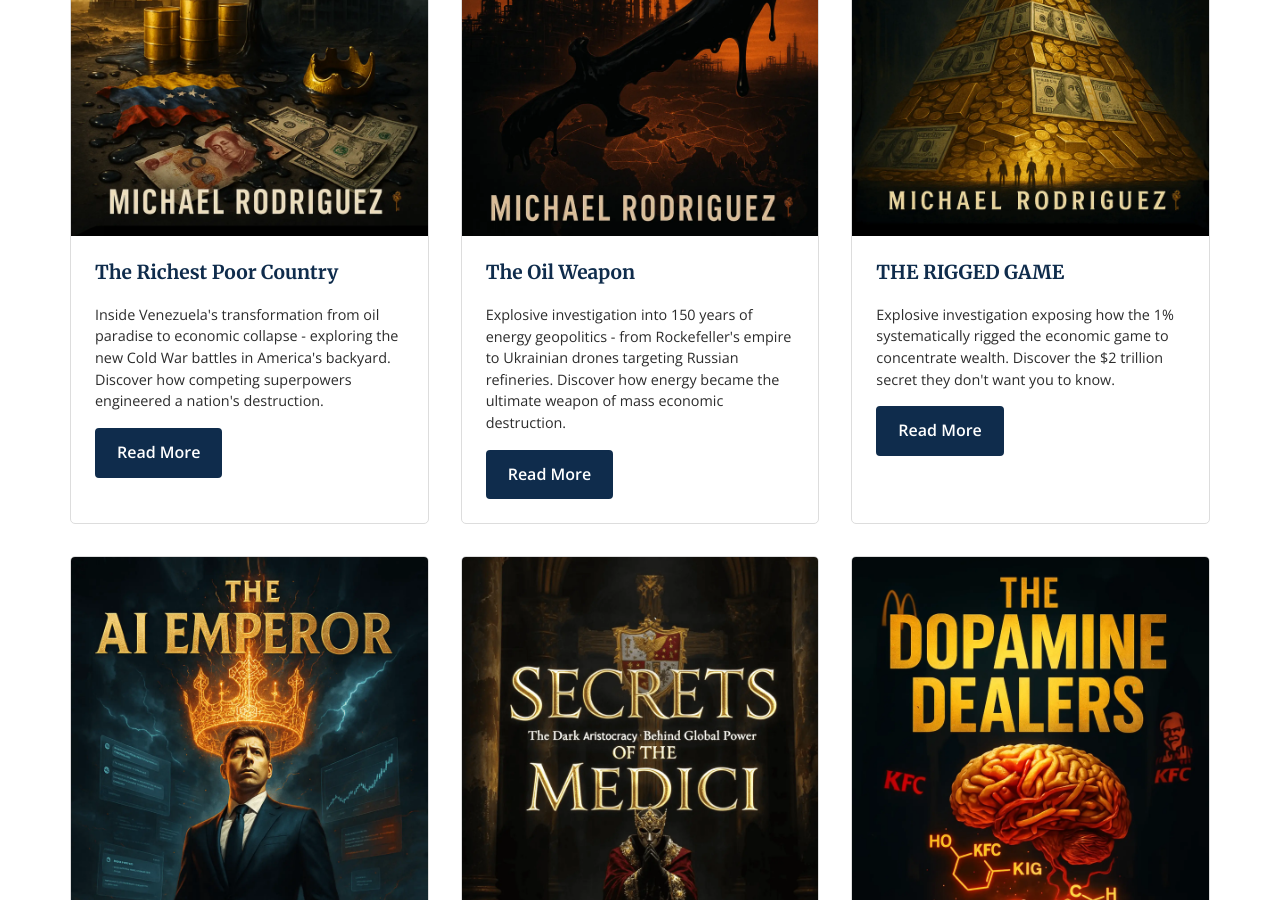
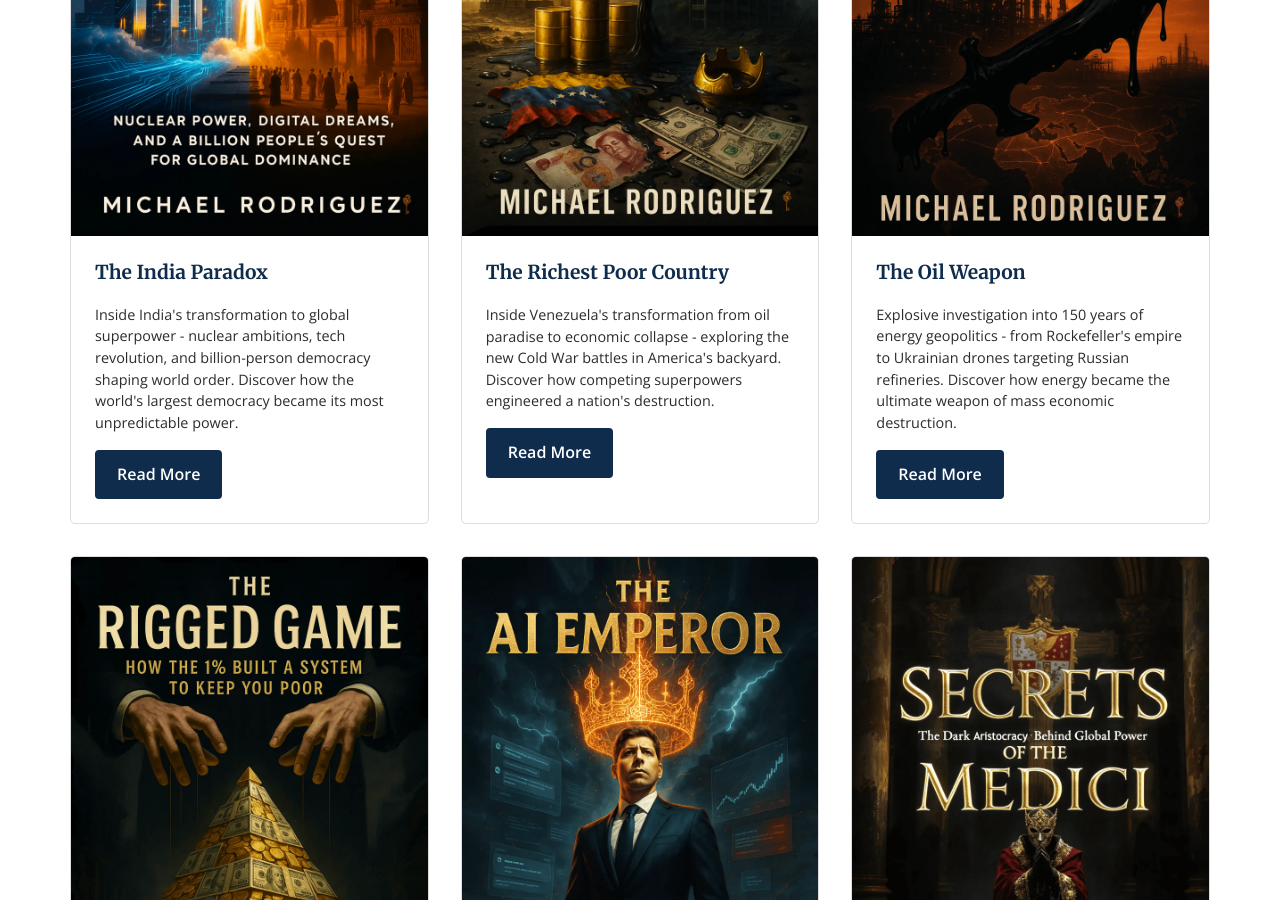
Before and after one commit to Zews123/michael-rodriguez-books, a Jekyll site: the page built from index.md, in a window 1280 px wide and 900 px high, scrolled down 1037 px. Built offline with Jekyll 4.4.1, drawn with Linux system fonts in a browser that asks for light colours.

Commit message:
Update index.md

```diff
--- a/index.md
+++ b/index.md
@@ -26,6 +26,15 @@
 
 ## Latest Books
 <div class="book-grid">
+  <div class="book-card">
+    <img src="{{ site.baseurl }}/assets/images/India_Paradox.webp" alt="The India Paradox: Nuclear Power, Digital Dreams, and a Billion People's Quest for Global Dominance by Michael Rodriguez" style="max-width: 100%; height: auto;" loading="lazy">
+    <div class="book-card-content">
+      <h3>The India Paradox</h3>
+      <p>Inside India's transformation to global superpower - nuclear ambitions, tech revolution, and billion-person democracy shaping world order. Discover how the world's largest democracy became its most unpredictable power.</p>
+      <a href="{{ site.baseurl }}/books/India_Paradox" class="btn">Read More <span class="visually-hidden">about The India Paradox by Michael Rodriguez</span></a>
+    </div>
+  </div>
+
   <div class="book-card">
     <img src="{{ site.baseurl }}/assets/images/Richest_Poor_Country.webp" alt="The Richest Poor Country: Venezuela's Oil Curse and the New Cold War in America's Backyard by Michael Rodriguez" style="max-width: 100%; height: auto;" loading="lazy">
     <div class="book-card-content">
```
